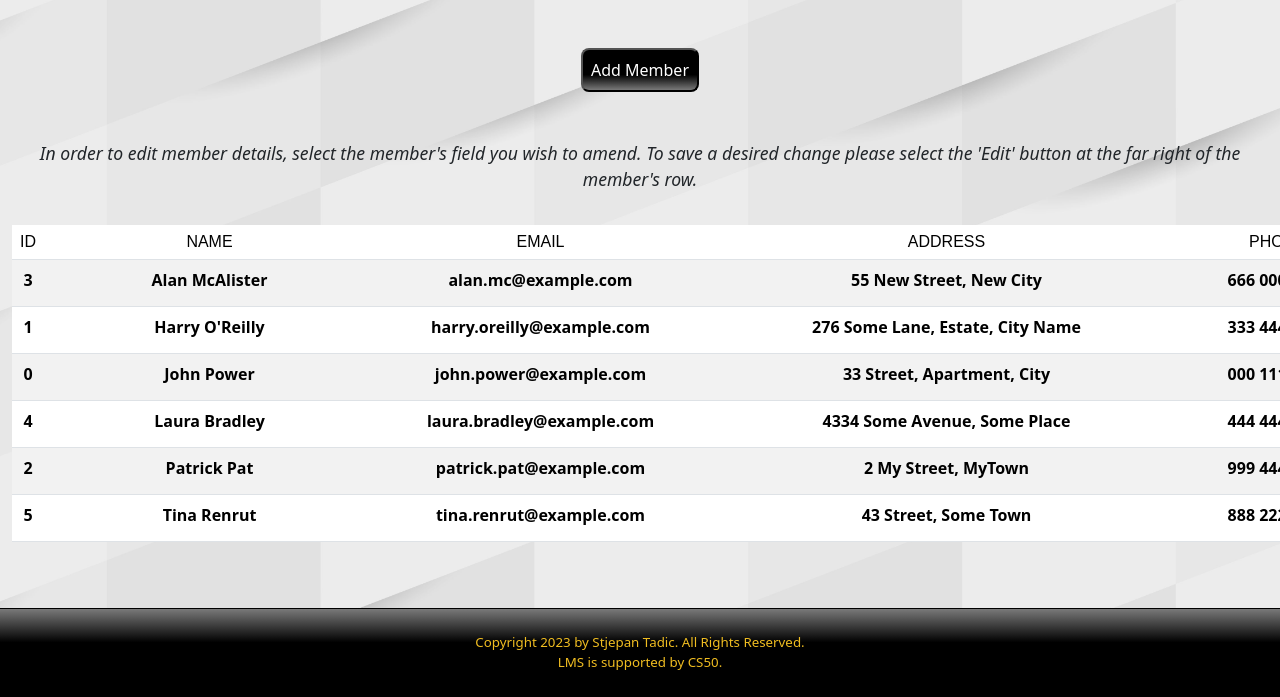
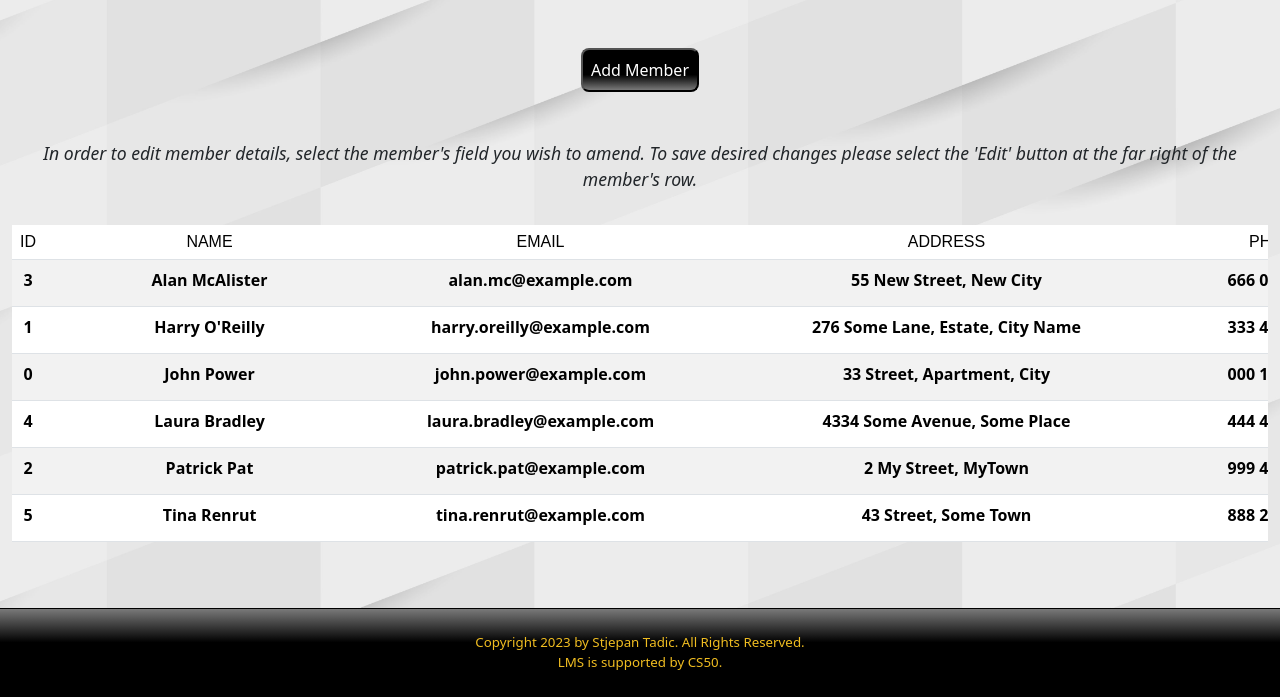
Before and after one commit to sttadic/flask-LMS, a Flask app: page /members in a window 1280 px wide. Shown: the part 103-800 px from the top of the page. Run offline with Flask 2, Linux system fonts and the light colour scheme; a user stored in the database is signed in; data comes from the database, SQL or seed files in the repository; some libraries are stand-ins or nearby versions.

Commit message:
Cosmetic changes - added div around tables and set style overflow to hidden and overflow x to auto so tables can be scroled horizontally on smaller screens without moving whole body or main

```diff
--- a/static/styles.css
+++ b/static/styles.css
@@ -9,7 +9,7 @@ body {
     background-size: cover;
 }
 
-main {
+.wrapper {
     overflow: hidden;
     overflow-x: auto;
 }
@@ -141,6 +141,7 @@ footer {
 
 #input-button:hover {
     box-shadow: 0 0 5px rgb(240, 189, 33);
+    color: rgb(240, 189, 33);
 }
 
 /* After login */
--- a/templates/books.html
+++ b/templates/books.html
@@ -10,6 +10,7 @@
 {% endblock %}
 
 {% block main %}
+<div class="wrapper">
 <table class="table table-striped">
     <thead>
         <tr>
@@ -35,4 +36,5 @@
         {% endfor %}
     </tbody>
 </table>
+</div>
 {% endblock %}
--- a/templates/members.html
+++ b/templates/members.html
@@ -13,8 +13,11 @@
 <form action="/new-member">
     <button id="member-button">Add Member</button>
 </form>
-<p class="note">In order to edit member details, select the member's field you wish to amend.
-   To save a desired change please select the 'Edit' button at the far right of the member's row. </p>
+<p class="note">
+    In order to edit member details, select the member's field you wish to amend.
+    To save desired changes please select the 'Edit' button at the far right of the member's row.
+</p>
+<div class="wrapper">
 <table class="table table-striped" spellcheck="false">
     <thead>
         <tr>
@@ -41,4 +44,5 @@
         {% endfor %}
     </tbody>
 </table>
+</div>
 {% endblock %}
```
Also changed, not shown: app.py (+5 -4 lines).
